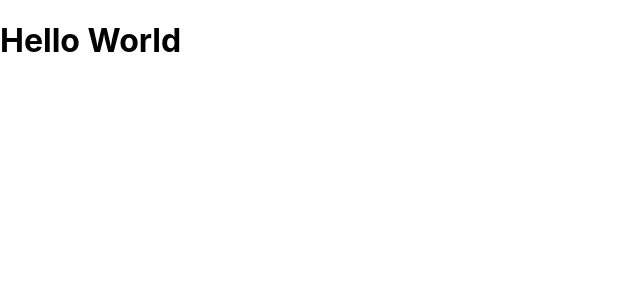
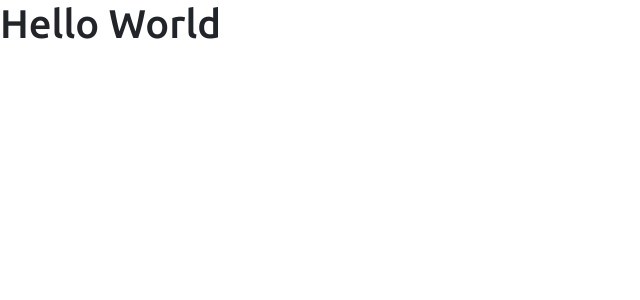
Before and after one commit to dylanoli/projeto-sds4, a React (Create React App) app in the folder frontend/: page / in a window 1280 px wide. Shown: the top 300 px of the page, without its empty margins (0-640 px from the left). Built offline with nearby package versions, Linux system fonts and the light colour scheme.

Commit message:
Bootstrap

```diff
--- a/frontend/package.json
+++ b/frontend/package.json
@@ -10,6 +10,7 @@
     "@types/node": "^12.0.0",
     "@types/react": "^17.0.0",
     "@types/react-dom": "^17.0.0",
+    "bootstrap": "^5.1.0",
     "react": "^17.0.2",
     "react-dom": "^17.0.2",
     "react-scripts": "4.0.3",
--- /dev/null
+++ b/frontend/src/assets/css/styles.css
@@ -0,0 +1,32 @@
+@import url('https://fonts.googleapis.com/css2?family=Ubuntu:wght@300;400;500;700&display=swap');
+:root {
+    --color-primary: #FF8400;
+}
+
+html, body {
+    height: 100%;
+    font-family: "Ubuntu", sans-serif;
+}
+
+#root {
+    display: flex;
+    flex-direction: column;
+    height: 100%;
+}
+
+.content {
+    flex: 1 0 auto;
+}
+
+.footer {
+    flex-shrink: 0;
+    text-align: center;
+}
+
+.bg-primary {
+    background-color: var(--color-primary) !important;
+}
+
+.text-primary {
+    color: var(--color-primary) !important;
+}
--- a/frontend/src/index.css
+++ /dev/null
@@ -1,13 +0,0 @@
-body {
-  margin: 0;
-  font-family: -apple-system, BlinkMacSystemFont, 'Segoe UI', 'Roboto', 'Oxygen',
-    'Ubuntu', 'Cantarell', 'Fira Sans', 'Droid Sans', 'Helvetica Neue',
-    sans-serif;
-  -webkit-font-smoothing: antialiased;
-  -moz-osx-font-smoothing: grayscale;
-}
-
-code {
-  font-family: source-code-pro, Menlo, Monaco, Consolas, 'Courier New',
-    monospace;
-}
--- a/frontend/src/index.tsx
+++ b/frontend/src/index.tsx
@@ -1,7 +1,8 @@
 import React from 'react';
 import ReactDOM from 'react-dom';
-import './index.css';
+import 'bootstrap/dist/css/bootstrap.css';
 import App from './App';
+import './assets/css/styles.css';
 import reportWebVitals from './reportWebVitals';
 
 ReactDOM.render(
```
Also changed, not shown: 1 other file (tests, documents, lock files or other folders).
